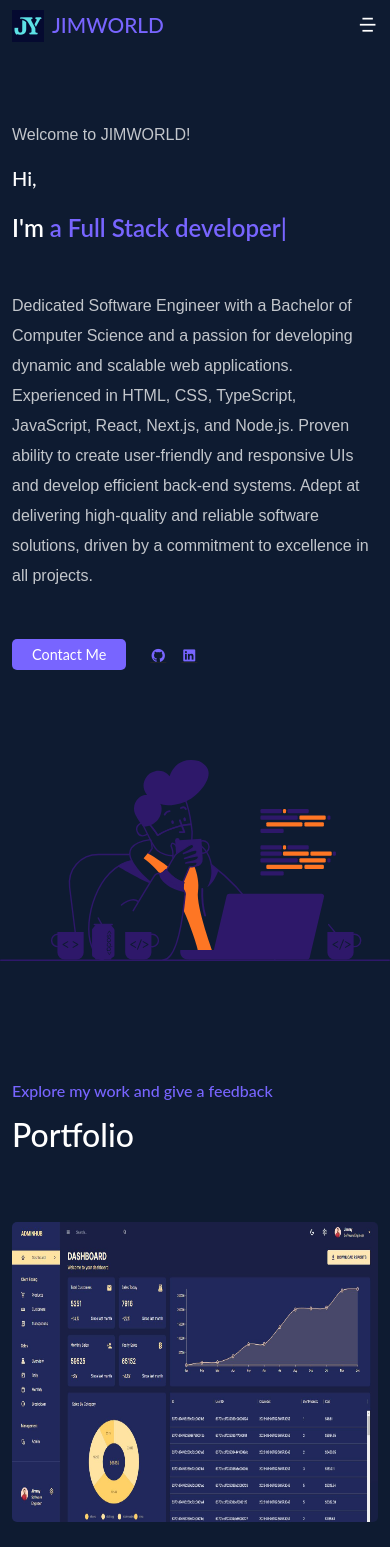
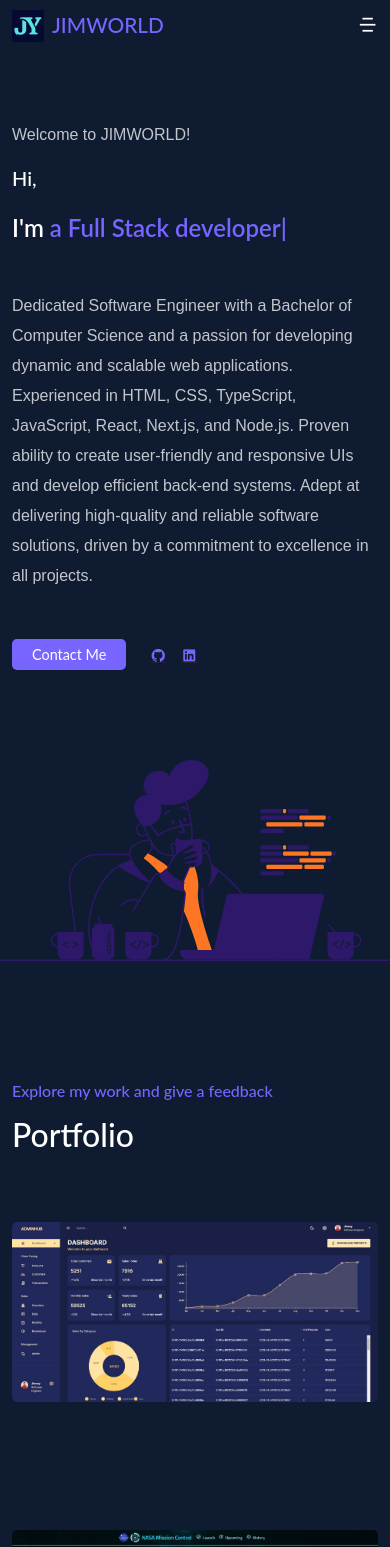
Before and after one commit to JIMMY-YA0/portfolio_site, a React (Create React App) app: page / in a window 390 px wide. Shown: the top 1547 px of the page. Built offline with nearby package versions, Linux system fonts and the light colour scheme; a web font is replaced by a local one.

Commit message:
Fix: make images support responsive layout

```diff
--- a/src/components/Hero/Hero.jsx
+++ b/src/components/Hero/Hero.jsx
@@ -58,7 +58,7 @@ const Hero = () => {
             </div>
           </Col>
           <Col lg="6" md="6" className="hero_img">
-            <img src={heroImg} alt="" className="w-100" />
+            <img src={heroImg} alt="" className="img-fluid" />
           </Col>
         </Row>
       </Container>
--- a/src/components/Projects/Projects.css
+++ b/src/components/Projects/Projects.css
@@ -7,6 +7,7 @@
   position: relative;
   z-index: 90;
   cursor: pointer;
+  margin: 4rem 0;
 }
 
 .portfolio_content {
@@ -14,19 +15,19 @@
   top: 0;
   left: 0;
   width: 100%;
-  height: 300px;
+  height: 100%;
   background: linear-gradient(rgb(0, 13, 107, 0.6), rgb(0, 13, 107, 0.6));
   z-index: 91;
   display: flex;
   align-items: center;
   justify-content: center;
   flex-direction: column;
-  transform: translateY(-20%);
+  transform: translateY(30px);
   opacity: 0;
-  transition: 0.4s;
+  transition: all 2s;
   border-radius: 5px;
   cursor: pointer;
-  margin: 4rem 0rem;
+  padding: 4rem 0rem;
 }
 
 .portfolio_card:hover .portfolio_content {
@@ -55,8 +56,7 @@
 
 .portfolio_img img {
   border-radius: 5px;
-  height: 300px;
-  margin: 4rem 0rem;
+  /* margin: 0rem 0; */
 }
 
 .buttons {
--- a/src/components/Projects/Projects.jsx
+++ b/src/components/Projects/Projects.jsx
@@ -66,12 +66,10 @@ const Portfolio = () => {
 
           {projectsData.map((item, index) => {
             return (
-              <Col lg="6" md="6" sm="6" key={index}>
-                <div className="portfolio_card ">
+              <Col lg="6" md="12" sm="12" key={index}>
+                <div className="portfolio_card">
                   <div className="portfolio_img justify-content-between">
-                    <img src={item.imgUrl} alt="" className="w-100" />
-                  </div>
-
+                    <img src={item.imgUrl} alt="" className="img-fluid" />
                     <div className="portfolio_content">
                       <h5>{item.title}</h5>
                       <p>Tech stack: {item.techStack}</p>
@@ -86,6 +84,7 @@ const Portfolio = () => {
                       </div>
                     </div>
                   </div>
+                </div>
               </Col>
             )
           })}
```
Lines whose indentation alone changed are shown as unchanged.
